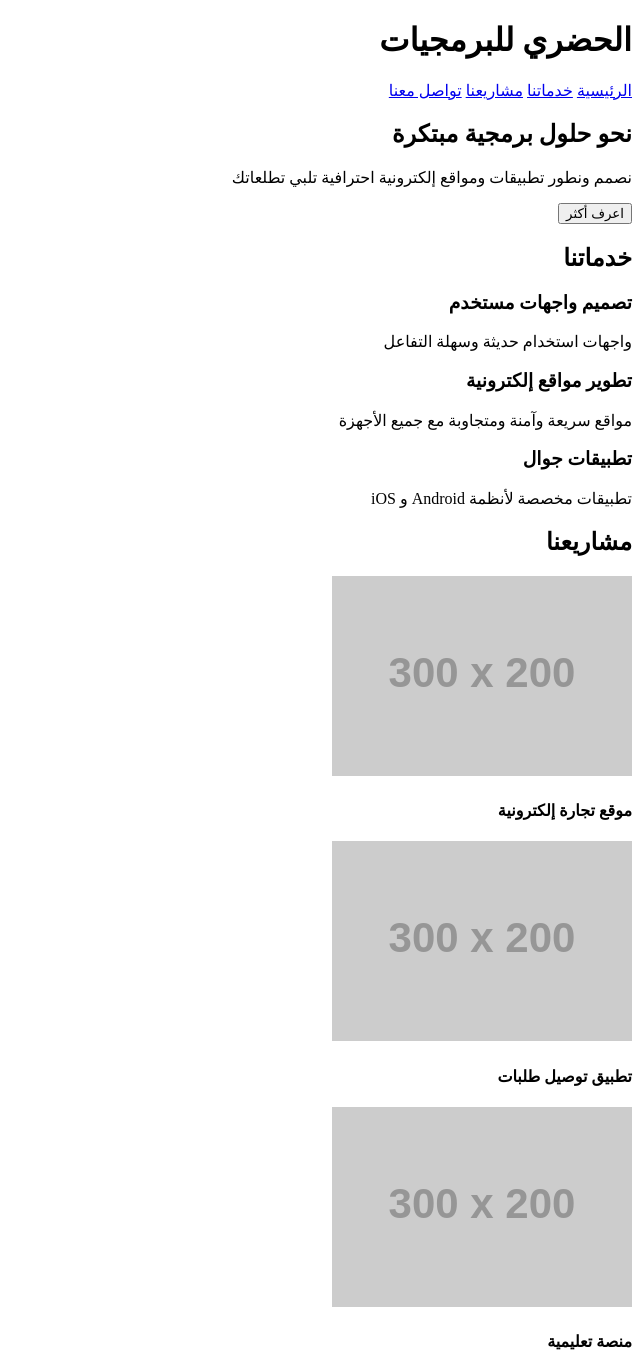
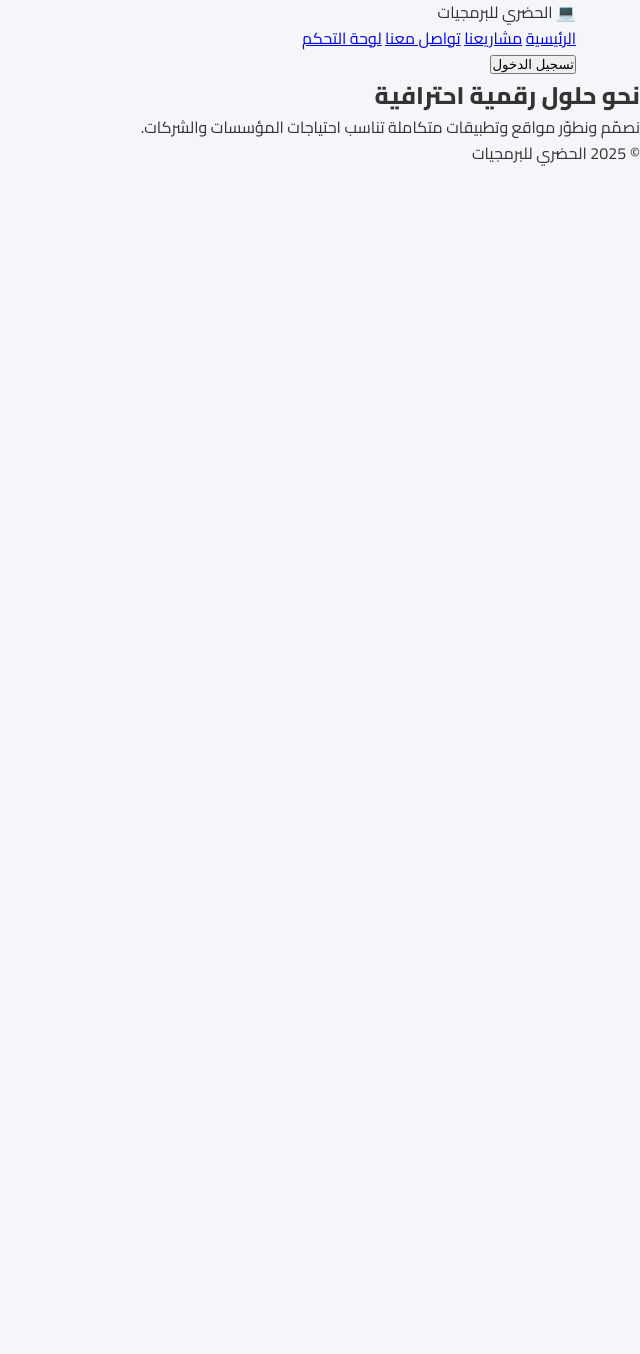
Before and after one commit to babiker9991-coder/baka, a plain HTML site: page index.html in a window 1280 px wide. Shown: the top 1354 px of the page, without its empty margins (640-1280 px from the left). After the commit the page ends 800 px from the top, so only its background shows below. Drawn offline with Linux system fonts and the light colour scheme; placeholder pictures from the web are drawn by us.

Commit message:
Update index.html

```diff
--- a/index.html
+++ b/index.html
@@ -3,87 +3,84 @@
 <head>
   <meta charset="UTF-8">
   <meta name="viewport" content="width=device-width, initial-scale=1.0">
-  <title>الحضري للبرمجيات - مشاريعنا</title>
+  <title>الحضري للبرمجيات</title>
   <link href="https://fonts.googleapis.com/css2?family=Cairo:wght@300;400;600;800&display=swap" rel="stylesheet">
-  <link rel="stylesheet" href="portfolio.css">
+  <link rel="stylesheet" href="style.css">
 </head>
 <body>
-  <header class="header">
-    <div class="container">
-      <h1 class="logo">الحضري للبرمجيات</h1>
+<header>
+  <div class="container header-container">
+    <div class="logo">💻 الحضري للبرمجيات</div>
     <nav>
-        <a href="#home">الرئيسية</a>
-        <a href="#services">خدماتنا</a>
-        <a href="#projects">مشاريعنا</a>
-        <a href="#contact">تواصل معنا</a>
+      <a href="#home" onclick="showSection('home')">الرئيسية</a>
+      <a href="#projects" onclick="showSection('projects')">مشاريعنا</a>
+      <a href="#contact" onclick="showSection('contact')">تواصل معنا</a>
+      <a href="#dashboard" onclick="showSection('dashboard')">لوحة التحكم</a>
     </nav>
+    <div class="auth-area">
+      <button id="openLoginBtn" class="btn" onclick="openLoginModal()">تسجيل الدخول</button>
+      <button id="logoutBtn" class="btn" style="display:none" onclick="signOutUser()">خروج</button>
+    </div>
   </div>
 </header>
 
-  <section id="home" class="section home-section">
-    <div class="container">
-      <h2>نحو حلول برمجية مبتكرة</h2>
-      <p>نصمم ونطور تطبيقات ومواقع إلكترونية احترافية تلبي تطلعاتك</p>
-      <button class="btn primary">اعرف أكثر</button>
+<!-- Sections -->
+<section id="home" class="page">
+  <div class="hero">
+    <h1>نحو حلول رقمية احترافية</h1>
+    <p>نصمّم ونطوّر مواقع وتطبيقات متكاملة تناسب احتياجات المؤسسات والشركات.</p>
   </div>
 </section>
 
-  <section id="services" class="section services-section">
-    <div class="container">
-      <h2>خدماتنا</h2>
-      <div class="services-grid">
-        <div class="service-card">
-          <h3>تصميم واجهات مستخدم</h3>
-          <p>واجهات استخدام حديثة وسهلة التفاعل</p>
+<section id="projects" class="page" style="display:none">
+  <h2>أبرز مشاريعنا</h2>
+  <div id="projectsGrid" class="projects-grid"></div>
+</section>
+
+<section id="contact" class="page" style="display:none">
+  <h2>تواصل معنا</h2>
+  <p>📧 babiker9991@gmail.com</p>
+  <p>📞 +249900599203</p>
+</section>
+
+<section id="dashboard" class="page" style="display:none">
+  <h2>لوحة التحكم (المشرف)</h2>
+  <div id="adminBox" style="display:none">
+    <input id="projTitle" placeholder="عنوان المشروع">
+    <textarea id="projDesc" placeholder="وصف المشروع"></textarea>
+    <input type="file" id="projImage">
+    <button id="addProjectBtn" class="btn">نشر المشروع</button>
+    <div id="adminStatus"></div>
+    <h3>المشاريع الحالية</h3>
+    <div id="adminProjectsList"></div>
   </div>
-        <div class="service-card">
-          <h3>تطوير مواقع إلكترونية</h3>
-          <p>مواقع سريعة وآمنة ومتجاوبة مع جميع الأجهزة</p>
-        </div>
-        <div class="service-card">
-          <h3>تطبيقات جوال</h3>
-          <p>تطبيقات مخصصة لأنظمة Android و iOS</p>
-        </div>
-      </div>
+  <div id="notAdminMsg" style="display:none">
+    <p>يجب تسجيل الدخول كمشرف لعرض لوحة التحكم.</p>
   </div>
 </section>
 
-  <section id="projects" class="section projects-section">
-    <div class="container">
-      <h2>مشاريعنا</h2>
-      <div class="projects-grid">
-        <div class="project-card">
-          <img src="https://via.placeholder.com/300x200.png?text=Project+1" alt="Project 1">
-          <h4>موقع تجارة إلكترونية</h4>
-        </div>
-        <div class="project-card">
-          <img src="https://via.placeholder.com/300x200.png?text=Project+2" alt="Project 2">
-          <h4>تطبيق توصيل طلبات</h4>
-        </div>
-        <div class="project-card">
-          <img src="https://via.placeholder.com/300x200.png?text=Project+3" alt="Project 3">
-          <h4>منصة تعليمية</h4>
-        </div>
-        <div class="project-card">
-          <img src="https://via.placeholder.com/300x200.png?text=Project+4" alt="Project 4">
-          <h4>لوحة تحكم للإدارة</h4>
+<!-- Login Modal -->
+<div id="loginModal" class="modal" style="display:none">
+  <div class="modal-content">
+    <span class="close" onclick="closeLoginModal()">✖</span>
+    <h3>تسجيل الدخول</h3>
+    <input id="loginEmail" placeholder="البريد الإلكتروني">
+    <input id="loginPassword" placeholder="كلمة المرور" type="password">
+    <button id="loginBtn" class="btn">دخول</button>
+    <p id="loginStatus"></p>
   </div>
 </div>
-    </div>
-  </section>
 
-  <section id="contact" class="section contact-section">
-    <div class="container">
-      <h2>تواصل معنا</h2>
-      <p>📧 البريد الإلكتروني: babiker9991@gmail.com</p>
-      <p>📞 الهاتف: +249900599203</p>
-    </div>
-  </section>
+<footer>
+  <p>© 2025 الحضري للبرمجيات</p>
+</footer>
 
-  <footer class="footer">
-    <div class="container">
-      <p>© 2025 الحضري للبرمجيات</p>
-    </div>
-  </footer>
+<!-- Firebase Scripts (Compat) -->
+<script src="https://www.gstatic.com/firebasejs/10.14.0/firebase-app-compat.js"></script>
+<script src="https://www.gstatic.com/firebasejs/10.14.0/firebase-auth-compat.js"></script>
+<script src="https://www.gstatic.com/firebasejs/10.14.0/firebase-database-compat.js"></script>
+<script src="https://www.gstatic.com/firebasejs/10.14.0/firebase-storage-compat.js"></script>
+
+<script src="app.js"></script>
 </body>
 </html>
```
Lines whose indentation alone changed are shown as unchanged.
